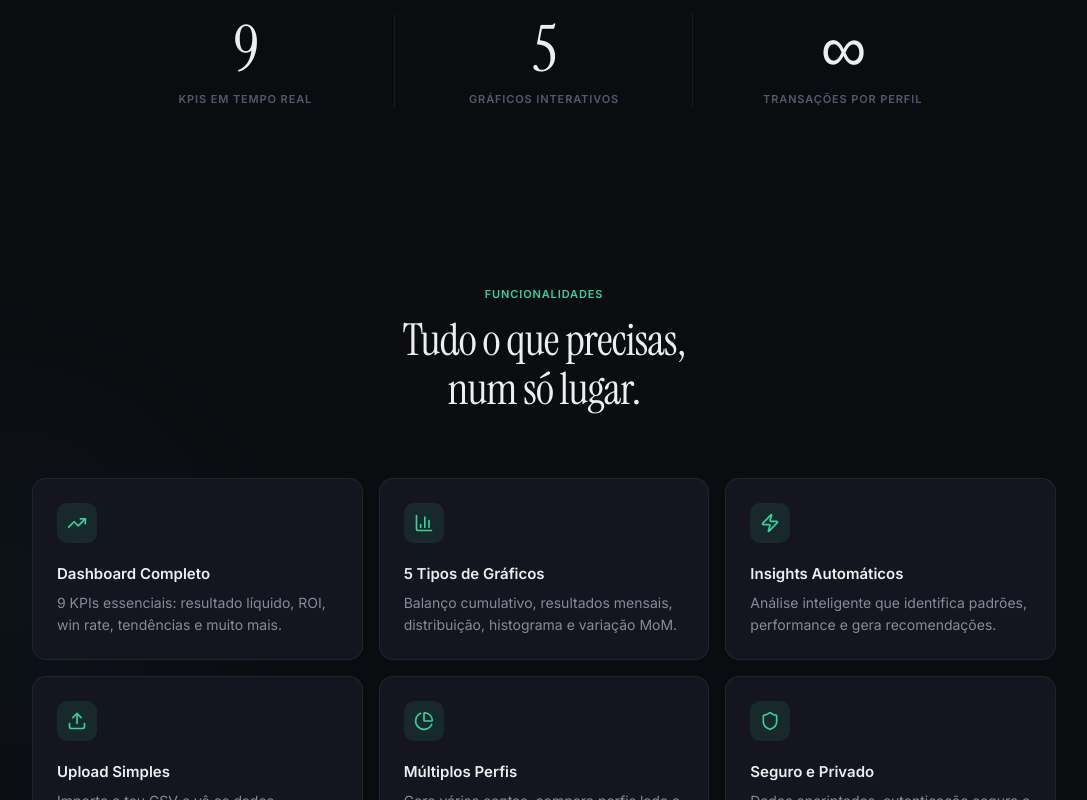
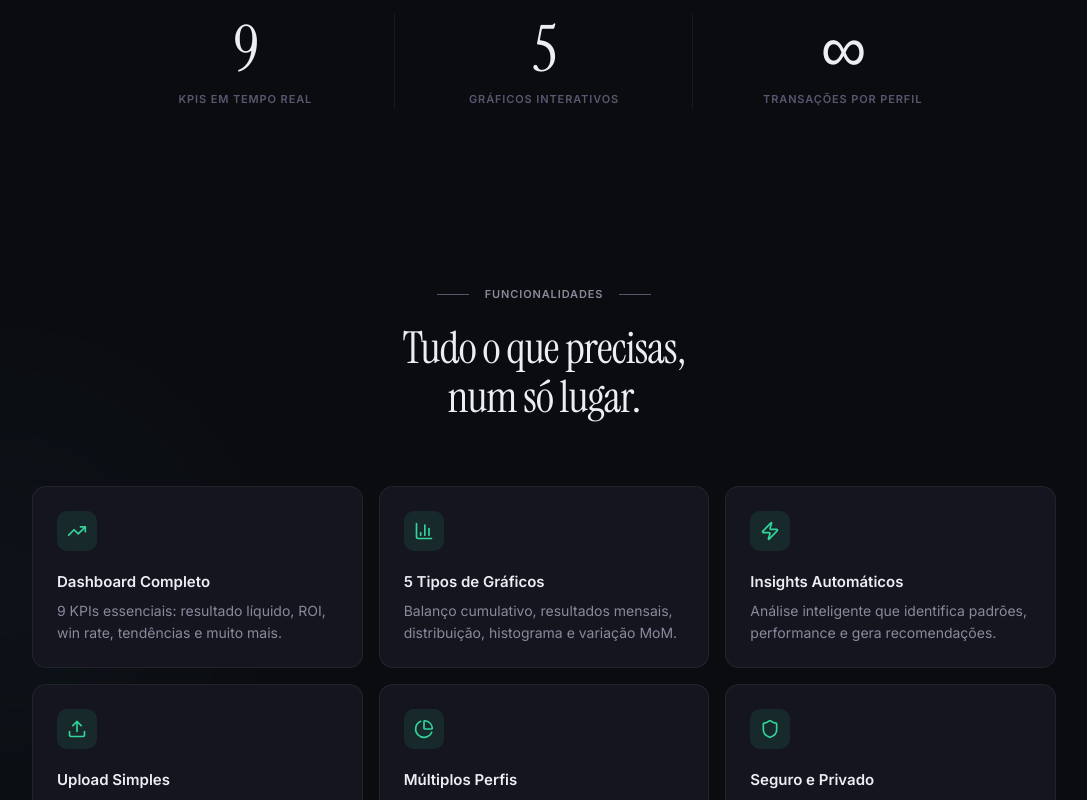
Before and after one commit to tpereira2005/bet-tracker, a Next.js app in the folder apps/web/: page / in a window 1280 px wide. Shown: the part 767-1567 px from the top of the page, without its empty margins (96-1183 px from the left). Built offline with nearby package versions, Linux system fonts and the light colour scheme; no server answers.

Commit message:
fix: much stronger glass blur (0.92 opacity + 64px blur), refined Funcionalidades label
- Nav glass: opacity 0.92 + blur 64px — text behind is now unreadable
- Funcionalidades section: replaced green label with subtle line-text-line treatment in muted grey

```diff
--- a/apps/web/src/app/globals.css
+++ b/apps/web/src/app/globals.css
@@ -336,18 +336,18 @@ body {
    Components
    ────────────────────────────────────────────── */
 
-/* ── Glass (nav) — heavy blur ── */
+/* ── Glass (nav) — near-opaque + heavy blur ── */
 .glass {
-  background: rgba(11, 12, 16, 0.6);
-  backdrop-filter: blur(40px) saturate(1.6);
-  -webkit-backdrop-filter: blur(40px) saturate(1.6);
+  background: rgba(11, 12, 16, 0.92);
+  backdrop-filter: blur(64px) saturate(1.8);
+  -webkit-backdrop-filter: blur(64px) saturate(1.8);
   border-bottom: 1px solid var(--border);
 }
 
 [data-theme="light"] .glass {
-  background: rgba(245, 244, 235, 0.65);
-  backdrop-filter: blur(40px) saturate(1.4);
-  -webkit-backdrop-filter: blur(40px) saturate(1.4);
+  background: rgba(245, 244, 235, 0.92);
+  backdrop-filter: blur(64px) saturate(1.6);
+  -webkit-backdrop-filter: blur(64px) saturate(1.6);
 }
 
 /* ── Semantic colors ── */
--- a/apps/web/src/app/page.tsx
+++ b/apps/web/src/app/page.tsx
@@ -114,7 +114,11 @@ export default function LandingPage() {
             <section className="relative px-6" style={{ paddingTop: 'var(--space-4xl)', paddingBottom: 'var(--space-4xl)' }}>
                 <div className="max-w-5xl mx-auto">
                     <div className="text-center mb-16">
-                        <p className="label mb-4" style={{ color: 'var(--accent)' }}>Funcionalidades</p>
+                        <div className="flex items-center justify-center gap-4 mb-6">
+                            <div style={{ width: '32px', height: '1px', background: 'var(--text-muted)' }} />
+                            <p className="label" style={{ color: 'var(--text-secondary)' }}>Funcionalidades</p>
+                            <div style={{ width: '32px', height: '1px', background: 'var(--text-muted)' }} />
+                        </div>
                         <h2 className="heading-1">
                             Tudo o que precisas,<br />num só lugar.
                         </h2>
```
